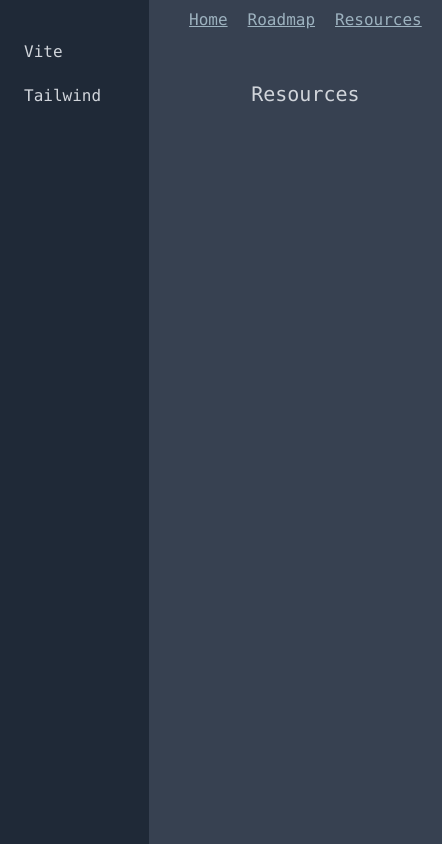
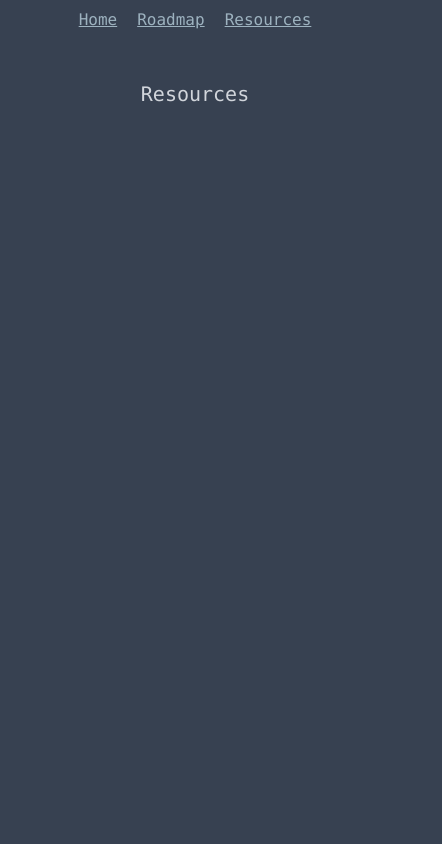
Before and after one commit to timobickmann/roadmap, a React (Vite) app: page /resources in a window 390 px wide. Shown: the whole page, 442 px wide, since content can reach past the window. Built offline with nearby package versions, Linux system fonts and the light colour scheme; some icons are missing.

Commit message:
added useMediaQuery hook

```diff
--- a/src/components/SidebarResources.tsx
+++ b/src/components/SidebarResources.tsx
@@ -1,10 +1,11 @@
 import SidebarResourcesItem from "./SidebarResourcesItem";
 import { FaBars } from "react-icons/fa6";
 import { useState } from "react";
+import useMediaQuery from "./hooks/useMediaQuery";
 
 function SidebarResources() {
   const [isOpened, setIsOpened] = useState(false);
-  const media = window.matchMedia("(min-width: 640px)");
+  const isNotMobile = useMediaQuery("(min-width: 640px)");
   function handleClick() {
     setIsOpened(!isOpened);
   }
@@ -12,11 +13,11 @@ function SidebarResources() {
   return (
     <>
       <div>
-        <button onClick={handleClick} className=" fixed sm:hidden z-30">
+        <button onClick={handleClick} className=" fixed z-30 sm:hidden">
           <FaBars />
         </button>
-        {(isOpened || media) && (
-          <aside className="sticky bottom-0 left-0 top-0 z-20 h-screen w-full sm:w-40 shrink-0 overflow-y-scroll bg-gray-800 px-6 scrollbar-hide ">
+        {(isNotMobile || isOpened) && (
+          <aside className="sticky bottom-0 left-0 top-0 z-20 h-screen w-full shrink-0 overflow-y-scroll bg-gray-800 px-6 scrollbar-hide sm:w-40 ">
             <nav className="">
               <ul className="flex flex-col gap-5 py-10">
                 <SidebarResourcesItem item="Vite" />
--- /dev/null
+++ b/src/components/hooks/useMediaQuery.tsx
@@ -0,0 +1,43 @@
+import { useEffect, useState } from "react";
+
+function useMediaQuery(query: string) {
+  const getMatches = (query: string) => {
+    // Prevents SSR issues
+    if (typeof window !== "undefined") {
+      return window.matchMedia(query).matches;
+    }
+    return false;
+  };
+
+  const [matches, setMatches] = useState(getMatches(query));
+
+  const handleChange = () => {
+    setMatches(getMatches(query));
+  };
+
+  useEffect(() => {
+    const matchMedia = window.matchMedia(query);
+
+    // Triggered at the first client-side load and if query changes
+    handleChange();
+
+    // Listen to matchMedia
+    if (matchMedia.addEventListener) {
+      matchMedia.addEventListener("change", handleChange);
+    } else {
+      matchMedia.addListener(handleChange);
+    }
+
+    return () => {
+      if (matchMedia.removeEventListener) {
+        matchMedia.removeEventListener("change", handleChange);
+      } else {
+        matchMedia.removeListener(handleChange);
+      }
+    };
+  }, [query]);
+
+  return matches;
+}
+
+export default useMediaQuery;
```
